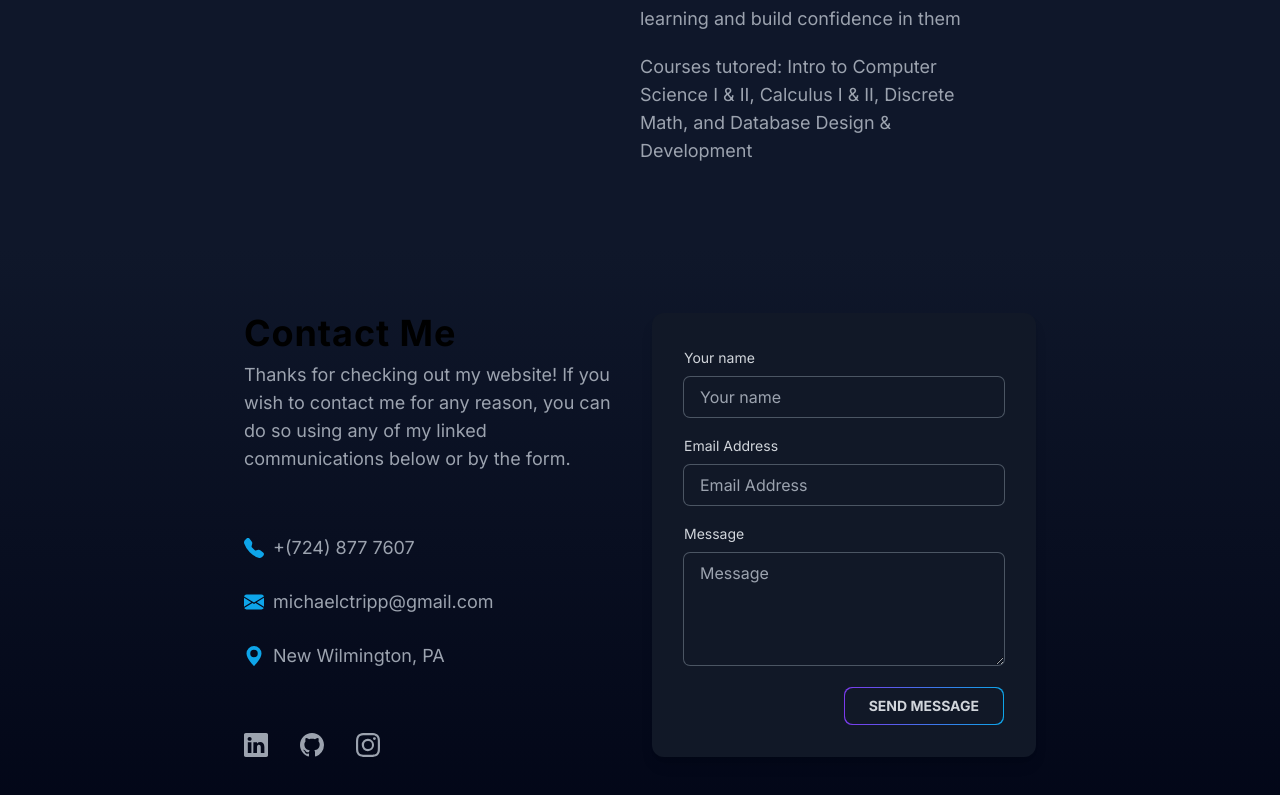
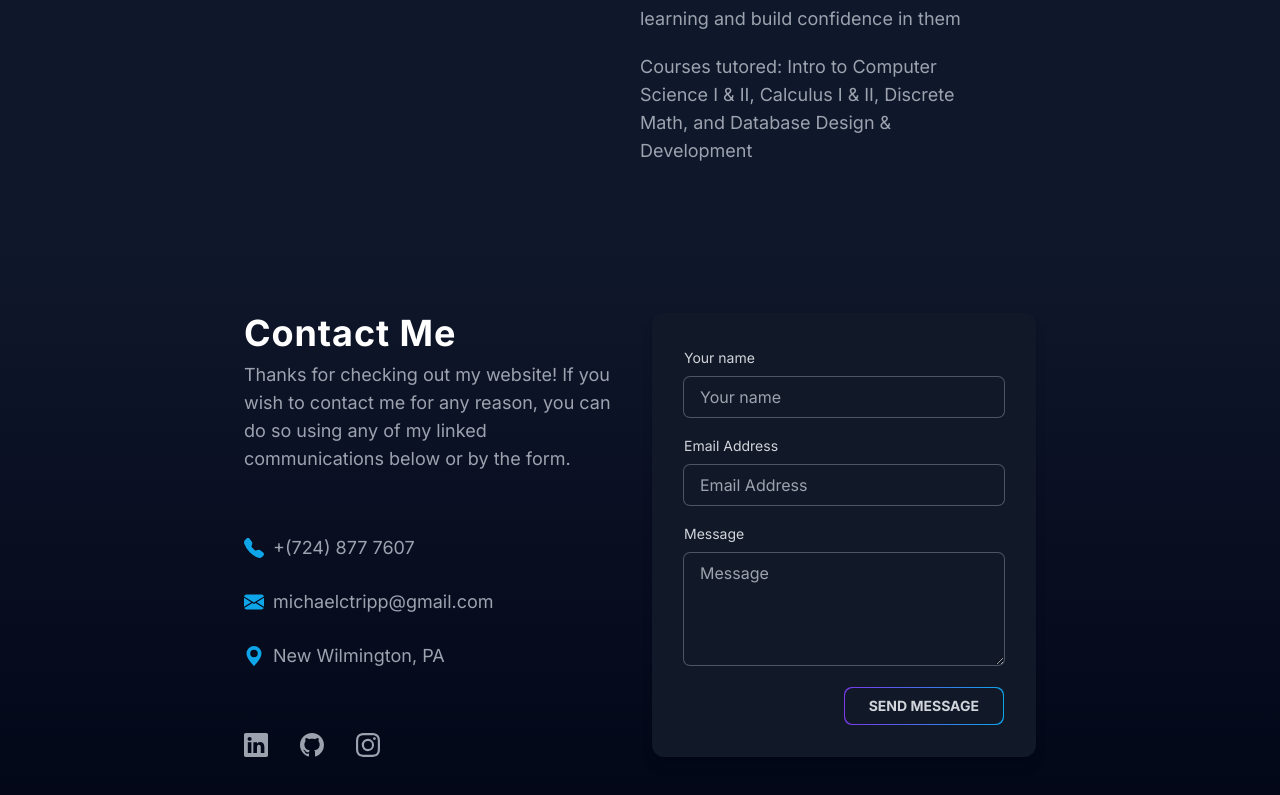
Before and after one commit to mctripp10/mctripp10.github.io, a Next.js app: page / in a window 1280 px wide. Shown: the part 7195-7990 px from the top of the page. Built offline with nearby package versions, Linux system fonts and the light colour scheme.

Commit message:
Update globals.css - h1 text-white

```diff
--- a/app/globals.css
+++ b/app/globals.css
@@ -40,6 +40,9 @@ body {
     @apply font-bold;
     @apply text-gray-300;
   }
+  h1 {
+    @apply text-white;
+  }
   h3 {
     @apply font-semibold;
     @apply font-mono;
```
